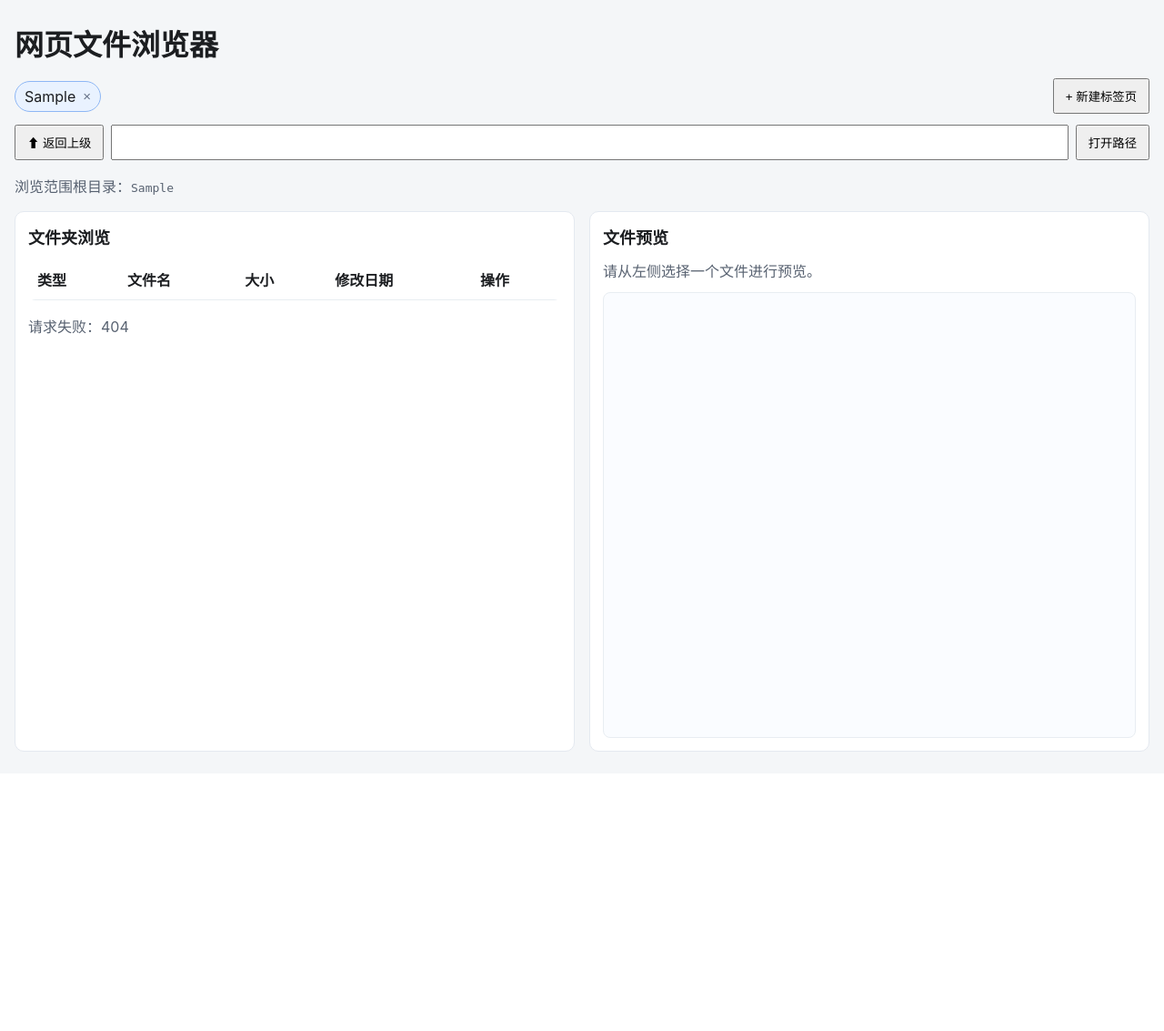
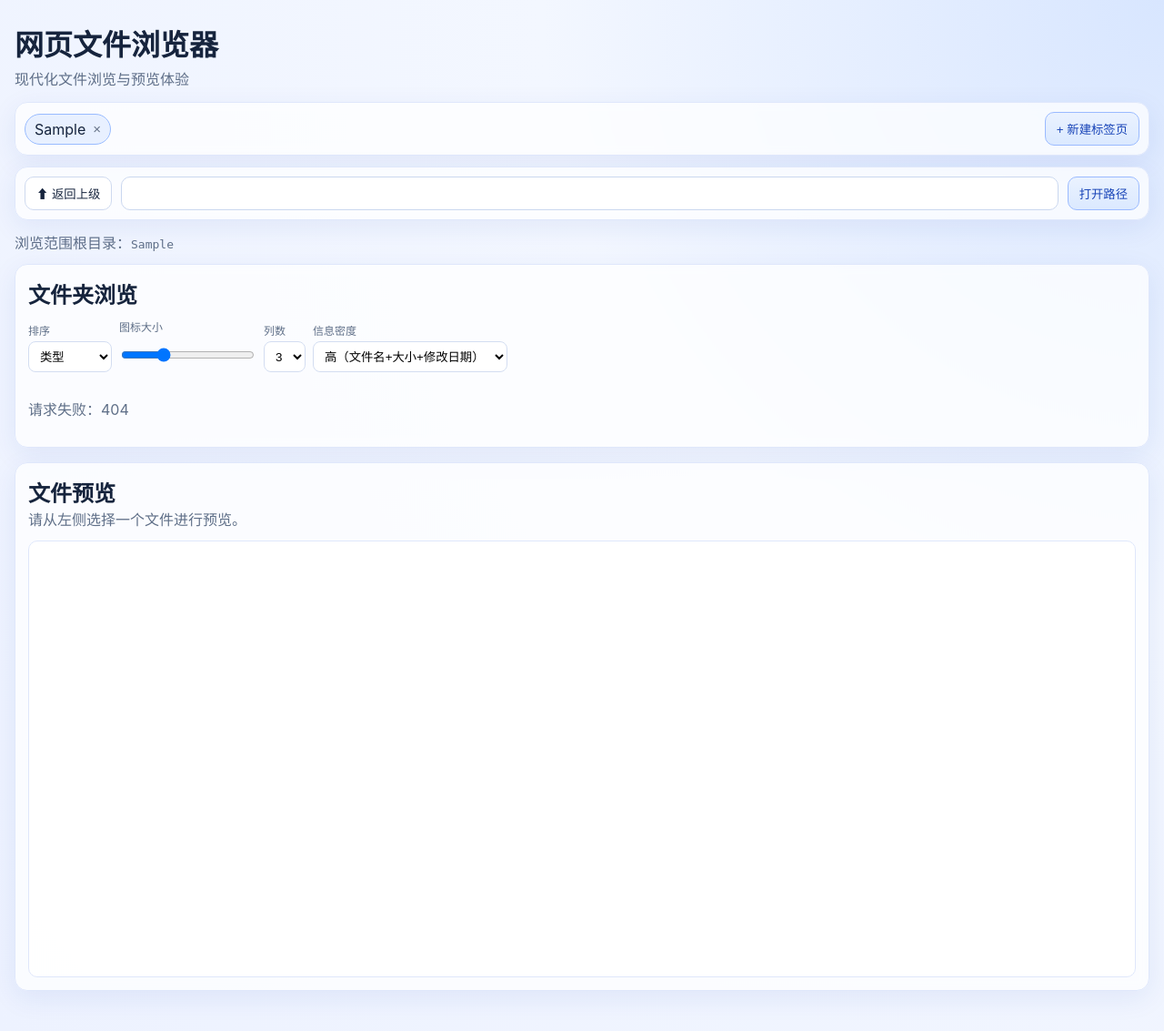
Before and after one commit to mohaige-real/web-file-explorer, a Flask app: template templates/index.html in a window 1280 px wide. Shown: the whole page at 91% size. Before the commit the page ends 826 px from the top, so only its background shows below. Run offline with Flask 3, Linux system fonts and the light colour scheme; the template is opened without the code that fills it: most values are stand-ins (such as "Sample title", 1, 10 or a date in 2020); lists and menus that the app fills with data are empty.

Commit message:
feat: modernize UI with density and layout controls

```diff
--- a/static/app.js
+++ b/static/app.js
@@ -1,4 +1,4 @@
-const tbody = document.getElementById("file-table-body");
+const fileGridEl = document.getElementById("file-grid");
 const statusEl = document.getElementById("status");
 const pathInput = document.getElementById("path-input");
 const upBtn = document.getElementById("up-btn");
@@ -7,12 +7,22 @@ const previewMetaEl = document.getElementById("preview-meta");
 const previewContentEl = document.getElementById("preview-content");
 const tabbarEl = document.getElementById("tabbar");
 const newTabBtn = document.getElementById("new-tab-btn");
+const sortSelect = document.getElementById("sort-select");
+const iconSizeInput = document.getElementById("icon-size");
+const columnCountSelect = document.getElementById("column-count");
+const densitySelect = document.getElementById("density-select");
 
 const rootPath = document.getElementById("root-path").textContent;
 
 let tabs = [];
 let activeTabId = null;
 let nextTabId = 1;
+
+const uiPrefs = {
+  iconSize: 44,
+  columns: 3,
+  density: "high", // low: name, medium: name+size, high: name+size+modified
+};
 
 function showStatus(msg, isError = false) {
   statusEl.textContent = msg;
@@ -40,6 +50,14 @@ function shortenPathLabel(path) {
   return `${path.slice(0, 8)}...${path.slice(-15)}`;
 }
 
+function applyUiPrefs() {
+  document.documentElement.style.setProperty("--icon-size", `${uiPrefs.iconSize}px`);
+  document.documentElement.style.setProperty("--columns", String(uiPrefs.columns));
+  iconSizeInput.value = String(uiPrefs.iconSize);
+  columnCountSelect.value = String(uiPrefs.columns);
+  densitySelect.value = uiPrefs.density;
+}
+
 function renderTabs() {
   tabbarEl.innerHTML = tabs
     .map(
@@ -62,53 +80,61 @@ function clearPreview(tab, message = "请从左侧选择一个文件进行预览
 function sortEntries(entries, tab) {
   const sorted = [...entries];
   sorted.sort((a, b) => {
-    let av = a[tab.sortKey];
-    let bv = b[tab.sortKey];
-
     if (tab.sortKey === "type") {
-      av = a.type === "dir" ? 0 : 1;
-      bv = b.type === "dir" ? 0 : 1;
+      const av = a.type === "dir" ? 0 : 1;
+      const bv = b.type === "dir" ? 0 : 1;
       if (av === bv) {
         return a.name.localeCompare(b.name) * tab.sortDir;
       }
       return (av - bv) * tab.sortDir;
     }
-
     if (tab.sortKey === "name") {
       return a.name.localeCompare(b.name) * tab.sortDir;
     }
-
     if (tab.sortKey === "size") {
       return (a.size - b.size) * tab.sortDir;
     }
-
     return a.modified.localeCompare(b.modified) * tab.sortDir;
   });
   return sorted;
 }
 
-function renderTable(tab) {
+function buildMetaByDensity(entry) {
+  if (uiPrefs.density === "low") {
+    return "";
+  }
+  if (uiPrefs.density === "medium") {
+    return `<div class="entry-meta">大小：${escapeHtml(entry.size_human)}</div>`;
+  }
+  return `<div class="entry-meta">大小：${escapeHtml(entry.size_human)}<br/>修改：${escapeHtml(formatDate(entry.modified))}</div>`;
+}
+
+function renderGrid(tab) {
   const sorted = sortEntries(tab.entries, tab);
-  tbody.innerHTML = sorted
+  fileGridEl.innerHTML = sorted
     .map((entry) => {
+      const icon = entry.type === "dir" ? "📁" : "📄";
       const openAction =
         entry.type === "dir"
-          ? `<span class="dir-link" onclick="openDir('${encodeURIComponent(entry.path)}')">${escapeHtml(entry.name)}</span>`
-          : `<span class="file-link" onclick="previewFile('${encodeURIComponent(entry.path)}')">${escapeHtml(entry.name)}</span>`;
-
+          ? `onclick="openDir('${encodeURIComponent(entry.path)}')"`
+          : `onclick="previewFile('${encodeURIComponent(entry.path)}')"`;
       const fileAction =
         entry.type === "file"
           ? `<a href="/api/download?path=${encodeURIComponent(entry.path)}">下载</a>`
-          : "-";
+          : `<span class="muted">文件夹</span>`;
 
       return `
-      <tr>
-        <td>${entry.type === "dir" ? "📁 文件夹" : "📄 文件"}</td>
-        <td class="name-cell">${openAction}</td>
-        <td>${entry.size_human}</td>
-        <td>${formatDate(entry.modified)}</td>
-        <td>${fileAction}</td>
-      </tr>`;
+        <div class="entry-card">
+          <div class="entry-main">
+            <div class="entry-icon">${icon}</div>
+            <div class="entry-text" style="min-width:0;flex:1;">
+              <a href="javascript:void(0)" class="entry-title" ${openAction}>${escapeHtml(entry.name)}</a>
+              ${buildMetaByDensity(entry)}
+            </div>
+          </div>
+          <div class="entry-actions">${fileAction}</div>
+        </div>
+      `;
     })
     .join("");
 }
@@ -116,7 +142,7 @@ function renderTable(tab) {
 function renderActiveTab() {
   const tab = getActiveTab();
   if (!tab) {
-    tbody.innerHTML = "";
+    fileGridEl.innerHTML = "";
     pathInput.value = "";
     showStatus("没有可用标签页", true);
     previewMetaEl.textContent = "";
@@ -125,7 +151,8 @@ function renderActiveTab() {
   }
 
   pathInput.value = tab.currentPath;
-  renderTable(tab);
+  sortSelect.value = tab.sortKey;
+  renderGrid(tab);
   showStatus(`共 ${tab.entries.length} 项`);
   previewMetaEl.innerHTML = tab.previewMeta;
   previewContentEl.innerHTML = tab.previewHTML;
@@ -318,20 +345,36 @@ pathInput.addEventListener("keydown", (event) => {
   }
 });
 
-document.querySelectorAll("th[data-sort]").forEach((th) => {
-  th.addEventListener("click", () => {
+sortSelect.addEventListener("change", () => {
   const tab = getActiveTab();
   if (!tab) return;
-
-    const key = th.dataset.sort;
-    if (tab.sortKey === key) {
+  if (tab.sortKey === sortSelect.value) {
     tab.sortDir *= -1;
   } else {
-      tab.sortKey = key;
+    tab.sortKey = sortSelect.value;
     tab.sortDir = 1;
   }
-    renderTable(tab);
-  });
+  renderGrid(tab);
 });
 
+iconSizeInput.addEventListener("input", () => {
+  uiPrefs.iconSize = Number(iconSizeInput.value);
+  applyUiPrefs();
+});
+
+columnCountSelect.addEventListener("change", () => {
+  uiPrefs.columns = Number(columnCountSelect.value);
+  applyUiPrefs();
+});
+
+densitySelect.addEventListener("change", () => {
+  uiPrefs.density = densitySelect.value;
+  applyUiPrefs();
+  const tab = getActiveTab();
+  if (tab) {
+    renderGrid(tab);
+  }
+});
+
+applyUiPrefs();
 createTab(rootPath);
--- a/static/styles.css
+++ b/static/styles.css
@@ -1,38 +1,66 @@
 :root {
-  font-family: Inter, system-ui, -apple-system, Segoe UI, Roboto, "Helvetica Neue", Arial, "Noto Sans", sans-serif;
+  --bg: #f2f6ff;
+  --card: rgba(255, 255, 255, 0.72);
+  --line: #dfe7fb;
+  --text: #16243d;
+  --muted: #5f6f88;
+  --brand: #2f6bff;
+  --brand-soft: #e8f0ff;
+  --icon-size: 44px;
+  --columns: 3;
+
+  font-family: "Inter", "SF Pro Text", system-ui, -apple-system, Segoe UI, Roboto, sans-serif;
+}
+
+* {
+  box-sizing: border-box;
 }
 
 body {
   margin: 0;
-  background: #f4f6f8;
-  color: #1c1e21;
+  background: radial-gradient(circle at top right, #d8e6ff 0, #f3f7ff 40%, #edf2ff 100%);
+  color: var(--text);
 }
 
 .container {
-  max-width: 1400px;
+  max-width: 1500px;
   margin: 24px auto;
-  padding: 0 16px;
+  padding: 0 16px 20px;
 }
 
-h1 {
-  margin-bottom: 16px;
+.hero {
+  margin-bottom: 14px;
 }
 
-h2 {
-  margin: 0 0 12px;
-  font-size: 18px;
+.hero h1 {
+  margin: 0;
 }
 
-.tabbar-wrap {
+.hero p {
+  margin: 4px 0 0;
+  color: var(--muted);
+}
+
+.glass {
+  backdrop-filter: blur(6px);
+  background: var(--card);
+  border: 1px solid var(--line);
+  box-shadow: 0 8px 30px rgba(30, 64, 175, 0.08);
+  border-radius: 14px;
+}
+
+.tabbar-wrap,
+.toolbar {
   display: flex;
-  gap: 8px;
+  gap: 10px;
   align-items: center;
+  padding: 10px;
   margin-bottom: 12px;
 }
 
 .tabbar {
   display: flex;
-  gap: 6px;
+  gap: 8px;
   flex-wrap: wrap;
   flex: 1;
 }
@@ -46,12 +74,13 @@ h2 {
   align-items: center;
   gap: 8px;
   cursor: pointer;
-  max-width: 280px;
+  max-width: 290px;
+  transition: all 0.2s ease;
 }
 
 .tab.active {
-  background: #e9f2ff;
-  border-color: #8eb7f5;
+  background: var(--brand-soft);
+  border-color: #98bbff;
 }
 
 .tab-label {
@@ -67,89 +96,151 @@ h2 {
   color: #667287;
   padding: 0;
   font-size: 15px;
-  line-height: 1;
 }
 
-.toolbar {
-  display: flex;
-  gap: 8px;
-  margin-bottom: 12px;
+.btn {
+  border: 1px solid #ced9ef;
+  background: #fff;
+  color: var(--text);
+  border-radius: 10px;
+  padding: 8px 12px;
+  cursor: pointer;
+}
+
+.btn.primary {
+  border-color: #9abaff;
+  background: linear-gradient(180deg, #eaf2ff 0%, #dbe9ff 100%);
+  color: #1844b7;
 }
 
 .toolbar input {
   flex: 1;
-  padding: 8px;
+  border: 1px solid #cad7ef;
+  border-radius: 10px;
+  padding: 10px;
+  background: #fff;
 }
 
-button {
-  cursor: pointer;
-  padding: 8px 12px;
+.hint {
+  color: var(--muted);
+  margin: 2px 0 12px;
 }
 
 .layout {
   display: grid;
-  grid-template-columns: minmax(540px, 1fr) minmax(360px, 1fr);
+  grid-template-columns: minmax(580px, 1.2fr) minmax(380px, 1fr);
   gap: 16px;
 }
 
 .panel {
-  background: #fff;
-  border-radius: 10px;
-  border: 1px solid #e4e9f0;
   padding: 14px;
-  min-height: 70vh;
 }
 
-.left-panel {
-  overflow: auto;
+.panel-head {
+  display: flex;
+  gap: 10px;
+  justify-content: space-between;
+  align-items: flex-end;
+  margin-bottom: 12px;
 }
 
-table {
-  width: 100%;
-  border-collapse: collapse;
-  border-radius: 8px;
-  overflow: hidden;
+.panel-head h2,
+.right-panel h2 {
+  margin: 0;
 }
 
-th,
-td {
-  border-bottom: 1px solid #e8edf2;
-  padding: 10px;
-  text-align: left;
+.display-controls {
+  display: flex;
+  flex-wrap: wrap;
+  gap: 8px;
+  align-items: flex-end;
 }
 
-th[data-sort] {
-  cursor: pointer;
+.display-controls label {
+  font-size: 12px;
+  color: var(--muted);
+  display: flex;
+  flex-direction: column;
+  gap: 4px;
 }
 
-tr:hover {
-  background: #f9fbfe;
+.display-controls select,
+.display-controls input[type="range"] {
+  border: 1px solid #d3ddf1;
+  border-radius: 8px;
+  background: #fff;
+  padding: 5px 8px;
+  min-height: 34px;
 }
 
-.name-cell {
-  color: #0454c7;
-  cursor: pointer;
+.file-grid {
+  display: grid;
+  grid-template-columns: repeat(var(--columns), minmax(0, 1fr));
+  gap: 10px;
 }
 
-.dir-link,
-.file-link {
-  color: #0454c7;
-  cursor: pointer;
-  text-decoration: underline;
+.entry-card {
+  border: 1px solid #e1e9fa;
+  border-radius: 12px;
+  padding: 10px;
+  background: rgba(255, 255, 255, 0.92);
+  transition: transform 0.15s ease, box-shadow 0.15s ease;
+}
+
+.entry-card:hover {
+  transform: translateY(-2px);
+  box-shadow: 0 10px 20px rgba(35, 78, 194, 0.1);
+}
+
+.entry-main {
+  display: flex;
+  gap: 10px;
+  align-items: center;
+}
+
+.entry-icon {
+  font-size: var(--icon-size);
+  line-height: 1;
+  width: calc(var(--icon-size) + 8px);
+  text-align: center;
+}
+
+.entry-title {
+  color: #1b4fcb;
+  text-decoration: none;
+  font-weight: 600;
+  display: block;
+  overflow: hidden;
+  text-overflow: ellipsis;
+  white-space: nowrap;
+}
+
+.entry-meta {
+  margin-top: 6px;
+  color: var(--muted);
+  font-size: 12px;
+  line-height: 1.5;
+}
+
+.entry-actions {
+  margin-top: 8px;
+}
+
+.entry-actions a {
+  color: #1b4fcb;
 }
 
 .preview-meta,
-.hint,
 #status {
-  color: #586271;
+  color: var(--muted);
 }
 
 .preview-content {
   margin-top: 12px;
-  border: 1px solid #e8edf2;
-  border-radius: 8px;
-  background: #fafcff;
-  min-height: 58vh;
+  border: 1px solid #dfe7fb;
+  border-radius: 10px;
+  background: rgba(255, 255, 255, 0.82);
+  min-height: 60vh;
   padding: 12px;
   overflow: auto;
 }
@@ -173,12 +264,17 @@ tr:hover {
   color: #b1002f;
 }
 
-@media (max-width: 1100px) {
+@media (max-width: 1280px) {
+  :root {
+    --columns: 2;
+  }
+
   .layout {
     grid-template-columns: 1fr;
   }
 
-  .panel {
-    min-height: auto;
+  .panel-head {
+    flex-direction: column;
+    align-items: flex-start;
   }
 }
--- a/templates/index.html
+++ b/templates/index.html
@@ -8,40 +8,64 @@
   </head>
   <body>
     <main class="container">
-      <h1>网页文件浏览器</h1>
+      <header class="hero">
+        <h1>网页文件浏览器</h1>
+        <p>现代化文件浏览与预览体验</p>
+      </header>
 
-      <section class="tabbar-wrap">
+      <section class="tabbar-wrap glass">
         <div id="tabbar" class="tabbar"></div>
-        <button id="new-tab-btn" type="button">+ 新建标签页</button>
+        <button id="new-tab-btn" type="button" class="btn primary">+ 新建标签页</button>
       </section>
 
-      <section class="toolbar">
-        <button id="up-btn" type="button">⬆ 返回上级</button>
+      <section class="toolbar glass">
+        <button id="up-btn" type="button" class="btn">⬆ 返回上级</button>
         <input id="path-input" type="text" autocomplete="off" />
-        <button id="go-btn" type="button">打开路径</button>
+        <button id="go-btn" type="button" class="btn primary">打开路径</button>
       </section>
 
       <p class="hint">浏览范围根目录：<code id="root-path">{{ browse_root }}</code></p>
 
       <section class="layout">
-        <article class="panel left-panel">
-          <h2>文件夹浏览</h2>
-          <table>
-            <thead>
-              <tr>
-                <th data-sort="type">类型</th>
-                <th data-sort="name">文件名</th>
-                <th data-sort="size">大小</th>
-                <th data-sort="modified">修改日期</th>
-                <th>操作</th>
-              </tr>
-            </thead>
-            <tbody id="file-table-body"></tbody>
-          </table>
+        <article class="panel left-panel glass">
+          <div class="panel-head">
+            <h2>文件夹浏览</h2>
+            <div class="display-controls">
+              <label>排序
+                <select id="sort-select">
+                  <option value="type">类型</option>
+                  <option value="name">名称</option>
+                  <option value="size">大小</option>
+                  <option value="modified">修改日期</option>
+                </select>
+              </label>
+              <label>图标大小
+                <input id="icon-size" type="range" min="28" max="88" step="4" value="44" />
+              </label>
+              <label>列数
+                <select id="column-count">
+                  <option value="2">2</option>
+                  <option value="3" selected>3</option>
+                  <option value="4">4</option>
+                  <option value="5">5</option>
+                  <option value="6">6</option>
+                </select>
+              </label>
+              <label>信息密度
+                <select id="density-select">
+                  <option value="low">低（仅文件名）</option>
+                  <option value="medium">中（文件名+大小）</option>
+                  <option value="high" selected>高（文件名+大小+修改日期）</option>
+                </select>
+              </label>
+            </div>
+          </div>
+
+          <div id="file-grid" class="file-grid"></div>
           <p id="status"></p>
         </article>
 
-        <article class="panel right-panel">
+        <article class="panel right-panel glass">
           <h2>文件预览</h2>
           <div id="preview-meta" class="preview-meta">请从左侧选择一个文件进行预览。</div>
           <div id="preview-content" class="preview-content"></div>
```
Also changed, not shown: README.md. Lines whose indentation alone changed are shown as unchanged.
